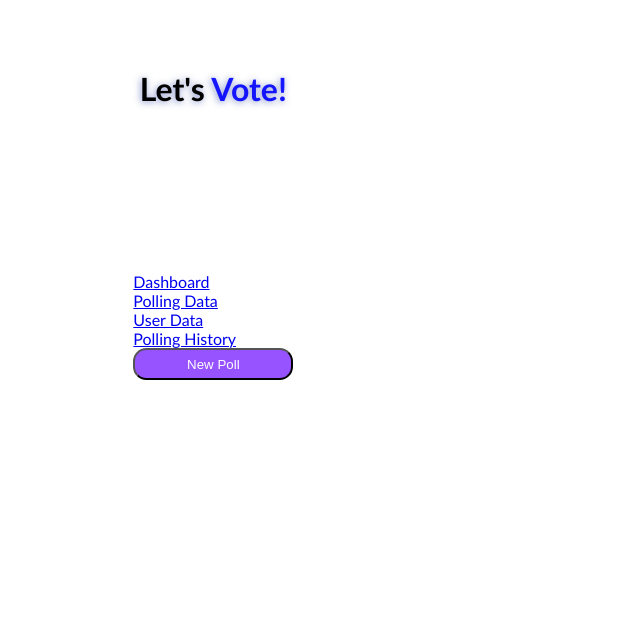
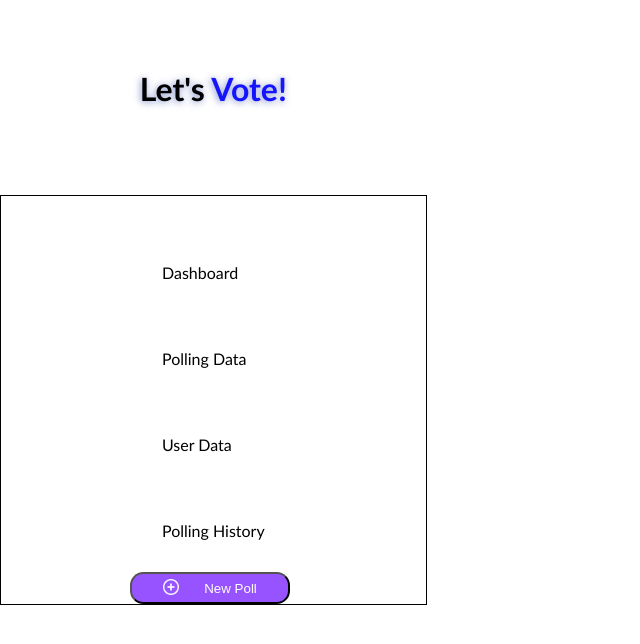
Before and after one commit to waverew/Landing_Page_React_1, a React (Create React App) app in the folder landing/: page /dashboard in a window 1280 px wide. Shown: the top 644 px of the page, without its empty margins (0-640 px from the left). Built offline with nearby package versions, Linux system fonts and the light colour scheme.

Commit message:
finished pol button

```diff
--- a/landing/src/components/LeftMenu.css
+++ b/landing/src/components/LeftMenu.css
@@ -3,4 +3,5 @@
     grid-row: 2;
     display: flex;
     justify-content: center;
+    border: 1px solid;
 }
--- a/landing/src/components/LeftMenu.js
+++ b/landing/src/components/LeftMenu.js
@@ -2,13 +2,36 @@ import LeftMenuItem from "./LeftMenuItem";
 import PolButton from "./PolButton";
 import "./LeftMenu.css";
 const LeftMenu = () => {
+  const redirect = (astr) => {
+    window.location.href = astr;
+  };
   return (
     <div className="LeftMenu">
       <div>
-        <LeftMenuItem href="/dashboard" text="Dashboard" />
-        <LeftMenuItem href="/poldata" text="Polling Data" />
-        <LeftMenuItem href="/userdata" text="User Data" />
-        <LeftMenuItem href="/history" text="Polling History" />
+        <LeftMenuItem
+          href={() => {
+            redirect("/dashboard");
+          }}
+          text="Dashboard"
+        />
+        <LeftMenuItem
+          href={() => {
+            redirect("/poldata");
+          }}
+          text="Polling Data"
+        />
+        <LeftMenuItem
+          href={() => {
+            redirect("/userdata");
+          }}
+          text="User Data"
+        />
+        <LeftMenuItem
+          href={() => {
+            redirect("/history");
+          }}
+          text="Polling History"
+        />
         <PolButton text="New Poll" />
       </div>
     </div>
--- /dev/null
+++ b/landing/src/components/LeftMenuItem.css
@@ -0,0 +1,3 @@
+.LeftMenuItem{
+    margin: 2rem;
+}
--- a/landing/src/components/LeftMenuItem.js
+++ b/landing/src/components/LeftMenuItem.js
@@ -1,8 +1,9 @@
+import './LeftMenuItem.css';
 const LeftMenuItem = (props) => {
     return (
-        <div className="LeftMenuItem">
+        <div className="LeftMenuItem" onClick={props.href}>
             <img src={props.src} alt={props.alt}></img>
-            <a href={props.href}>{props.text}</a>
+            <p>{props.text}</p>
         </div>
     );
 }
--- a/landing/src/components/PolButton.css
+++ b/landing/src/components/PolButton.css
@@ -4,4 +4,7 @@
     height: 2rem;
     width: 10rem;
     color: white;
+    display: flex;
+    align-items: center;
+    justify-content: space-evenly;
 }
--- a/landing/src/components/PolButton.js
+++ b/landing/src/components/PolButton.js
@@ -1,8 +1,9 @@
 import "./PolButton.css";
+import PlusPolButImg from "./imgs/PlusPolButImg";
 const PolButton = (props) => {
   return (
     <button onClick={props.func} className="PolButton">
-      <img src={props.src} alt={props.alt}/>
+      <PlusPolButImg/>
       {props.text}
     </button>
   );
--- /dev/null
+++ b/landing/src/components/imgs/Plus.css
@@ -0,0 +1,3 @@
+.plus{
+    max-width: 1rem;
+}
--- /dev/null
+++ b/landing/src/components/imgs/PlusPolButImg.js
@@ -0,0 +1,9 @@
+import "./Plus.css";
+const PlusPolButImg = () => {
+  return (
+    <div className="PlusPolButImg">
+      <img src="./img/dashboard/Vector.png" alt="" className="plus"></img>
+    </div>
+  );
+};
+export default PlusPolButImg;
```
Also changed, not shown: landing/public/img/dashboard/Vector.png (added).
